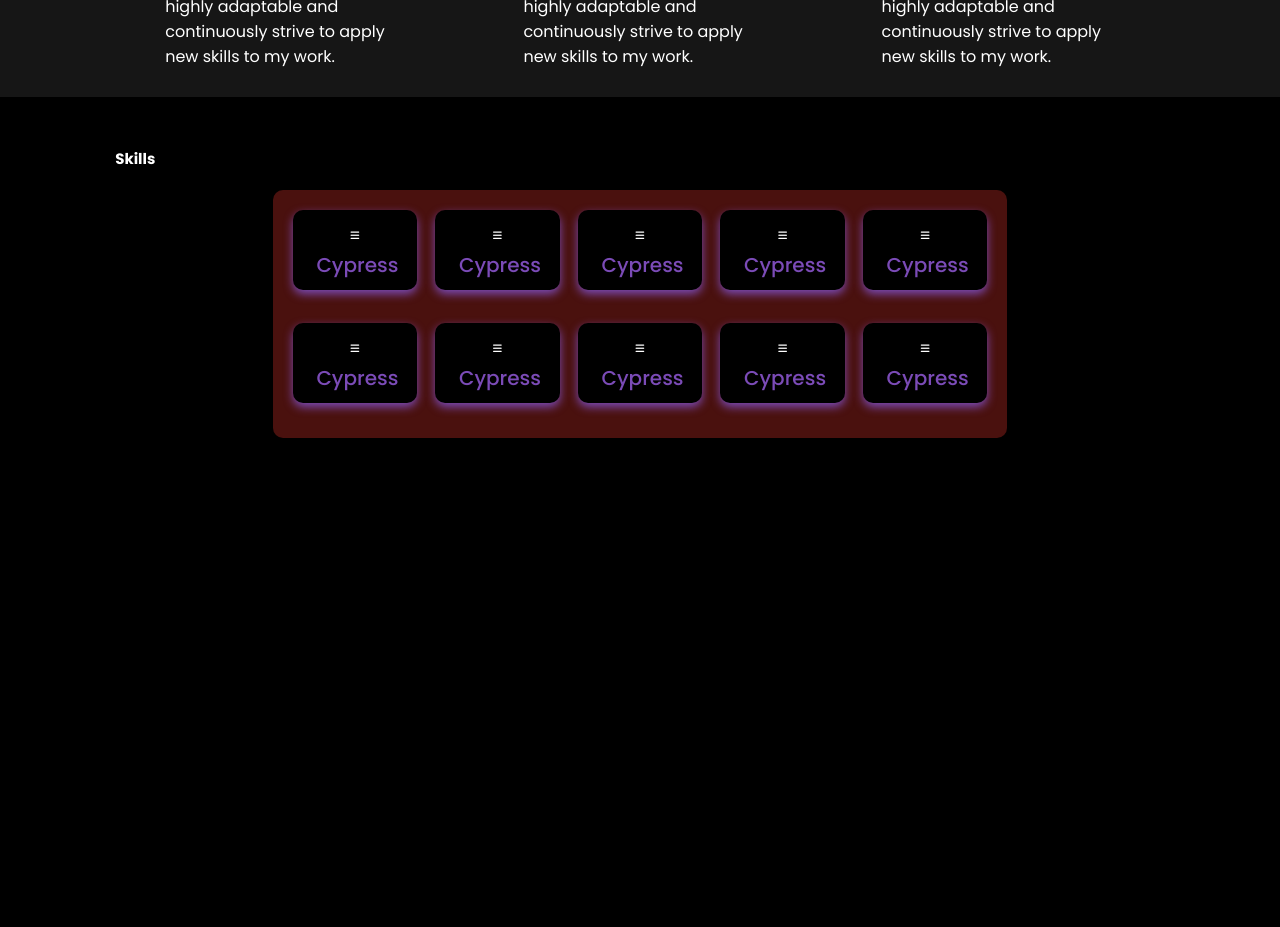
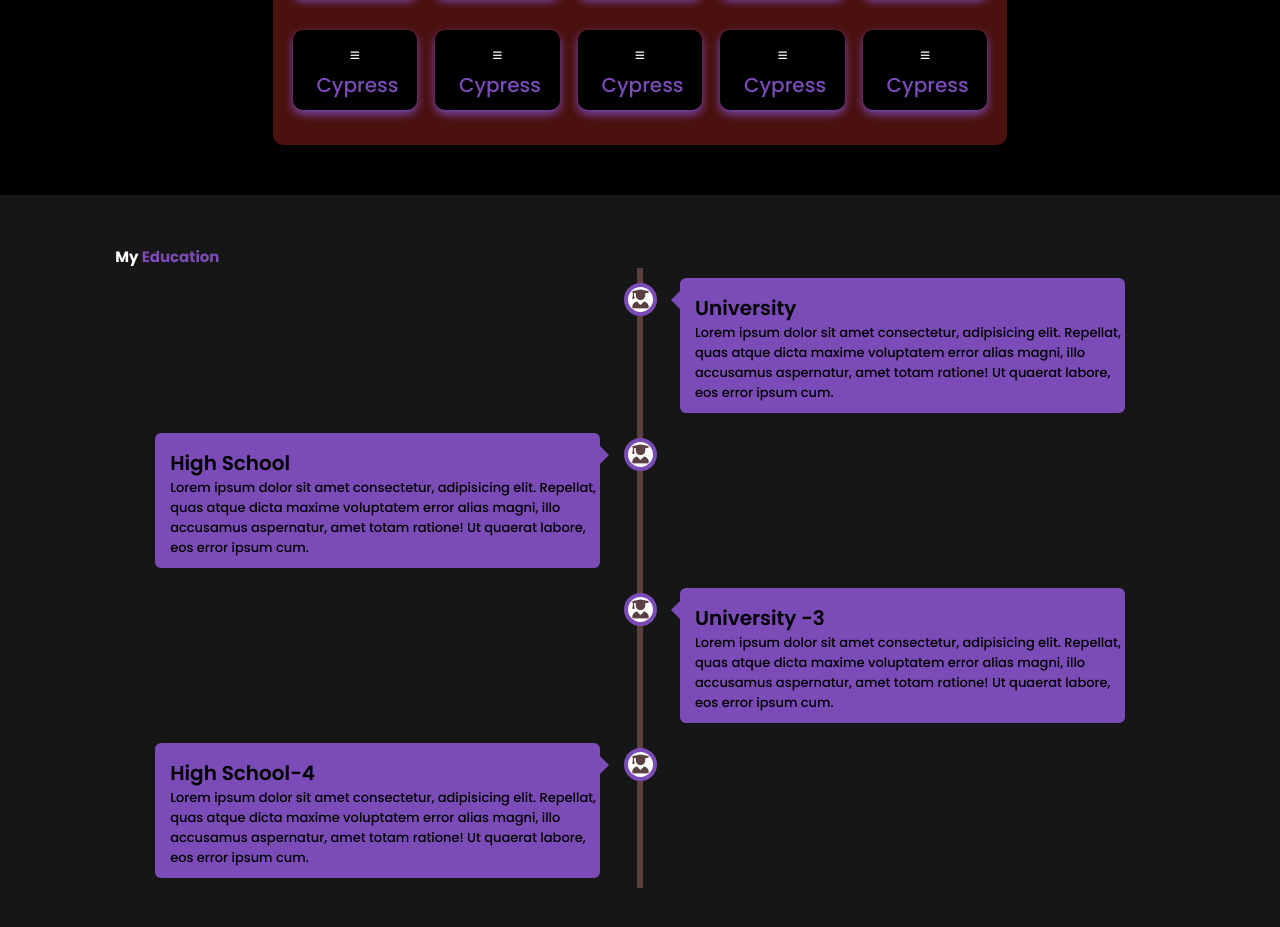
Before and after one commit to abtttao/portfolio, a plain HTML site: page index.html in a window 1280 px wide. Shown: the part 1503-2430 px from the top of the page. Before the commit the page ends 2400 px from the top, so only its background shows below. Drawn offline with Linux system fonts and the light colour scheme.

Commit message:
Education section

```diff
--- a/assets/css/style.css
+++ b/assets/css/style.css
@@ -127,7 +127,7 @@ html::-webkit-scrollbar-thumb {
 }
 
 section {
-    min-height: 100vh;
+    min-height: auto;
     padding: 5rem 9% 5rem;
 }
 
@@ -273,7 +273,7 @@ span {
     transition: 0.3s ease;
 }
 
-.service-box :hover {
+.service-box:hover {
     background: transparent;
     color: var(--text-color);
     transform: scale(1.03);
@@ -394,3 +394,160 @@ span {
     }
 
 }
+
+/* education section */
+.education {
+    background: var(--second-bg-color);
+}
+
+.education .timeline {
+    position: relative;
+    max-width: 1200px;
+    margin: 0 auto;
+}
+
+.education .timeline::after {
+    content: '';
+    position: absolute;
+    width: 6px;
+    background: rgb(90, 64, 64);
+    top: 0;
+    bottom: 0;
+    left: 50%;
+    margin-left: -3px;
+    z-index: -2px;
+}
+
+.education .container {
+    padding: 10px 40px;
+    position: relative;
+    background-color: inherit;
+    width: 50%;
+}
+
+.education .container::after {
+    content: '\f501';
+    position: absolute;
+    width: 25px;
+    height: 25px;
+    line-height: 25px;
+    right: -17px;
+    background-color: rgb(252, 252, 252);
+    border: 4px solid var(--main-color);
+    top: 15px;
+    border-radius: 50%;
+    z-index: 100;
+    font-size: 1.89rem;
+    text-align: center;
+    font-weight: 600;
+    font-family: "Font Awesome\ 5 Free";
+    color: rgb(90, 64, 64);
+}
+
+.education .left {
+    left: 0;
+}
+
+.education .right {
+    left: 50%;
+}
+
+.education .left::before {
+    content: '';
+    height: 0;
+    position: absolute;
+    top: 22px;
+    width: 0;
+    z-index: 1;
+    right: 31px;
+    border: medium solid var(--main-color);
+    border-width: 10px 0 10px 10px;
+    border-color: transparent transparent transparent var(--main-color);
+}
+
+.education .right::before {
+    content: '';
+    height: 0;
+    position: absolute;
+    top: 22px;
+    width: 0;
+    z-index: 1;
+    left: 31px;
+    border: medium solid var(--main-color);
+    border-width: 10px 10px 10px 0;
+    border-color: transparent var(--main-color) transparent transparent;
+}
+
+.education .right::after {
+    left: -16px;
+}
+
+.education .content {
+    background: var(--main-color);
+    position: relative;
+    border-radius: 6px;
+}
+
+.education .content .tag {
+    font-size: 1.5rem;
+    padding-top: 1.5rem;
+    padding-left: 1.5rem;
+}
+
+.education .content .decs {
+    margin-left: 1.5rem;
+    padding-bottom: 1rem;
+
+}
+
+.education .content .tag h2 {
+    font-size: 2rem;
+    font-weight: 600;
+    color: black;
+}
+
+.education .content .decs p {
+    font-size: 1.3rem;
+    font-weight: 500;
+    color: black;
+}
+
+@media screen and (max-width:600px) {
+    .education .timeline {
+        margin-top: 2rem;
+    }
+
+    .education .timeline::after {
+        left: 31px;
+    }
+
+    .education .container {
+        width: 100%;
+        padding-left: 8rem;
+        padding-right: 2rem;
+    }
+
+    .education .container::before {
+        font-size: 2.2rem;
+    }
+
+    .education .container::before {
+        left: 61px;
+        border: medium solid var(--main-color);
+        border-width: 10px 10px 10px 0;
+        border-color: transparent var(--main-color) transparent transparent;
+    }
+
+    .education .left::after {
+        left: 15px;
+    }
+
+    .education .right::after {
+        left: 15px;
+    }
+
+    .education .right {
+        left: 0%;
+    }
+
+}
--- a/index.html
+++ b/index.html
@@ -177,7 +177,68 @@
       </div>
     </div>
   </section>
+
+  <section class="education" id="education">
+    <h2 class="heading">My <span>Education</span></h2>
+    <div class="timeline">
+      <div class="container right">
+        <div class="content">
+          <div class="tag">
+            <h2>University</h2>
+          </div>
+          <div class="decs">
+            <p>Lorem ipsum dolor sit amet consectetur, adipisicing elit. Repellat, quas atque dicta maxime voluptatem
+              error alias magni, illo accusamus aspernatur, amet totam ratione! Ut quaerat labore, eos error ipsum cum.
+            </p>
+          </div>
+
+        </div>
+      </div>
+      <div class="container left">
+        <div class="content">
+          <div class="tag">
+            <h2>High School</h2>
+          </div>
+          <div class="decs">
+            <p>Lorem ipsum dolor sit amet consectetur, adipisicing elit. Repellat, quas atque dicta maxime voluptatem
+              error alias magni, illo accusamus aspernatur, amet totam ratione! Ut quaerat labore, eos error ipsum cum.
+            </p>
+          </div>
+
+        </div>
+      </div>
+      <div class="container right">
+        <div class="content">
+          <div class="tag">
+            <h2>University -3</h2>
+          </div>
+          <div class="decs">
+            <p>Lorem ipsum dolor sit amet consectetur, adipisicing elit. Repellat, quas atque dicta maxime voluptatem
+              error alias magni, illo accusamus aspernatur, amet totam ratione! Ut quaerat labore, eos error ipsum cum.
+            </p>
+          </div>
+
+        </div>
+      </div>
+      <div class="container left">
+        <div class="content">
+          <div class="tag">
+            <h2>High School-4</h2>
+          </div>
+          <div class="decs">
+            <p>Lorem ipsum dolor sit amet consectetur, adipisicing elit. Repellat, quas atque dicta maxime voluptatem
+              error alias magni, illo accusamus aspernatur, amet totam ratione! Ut quaerat labore, eos error ipsum cum.
+            </p>
+          </div>
+
+        </div>
+      </div>
+    </div>
+  </section>
+
   <script src="./assets/js/script.js"> </script>
 </body>
 
+
+
 </html>
```
